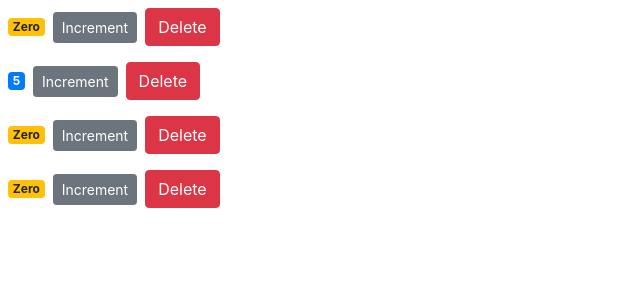
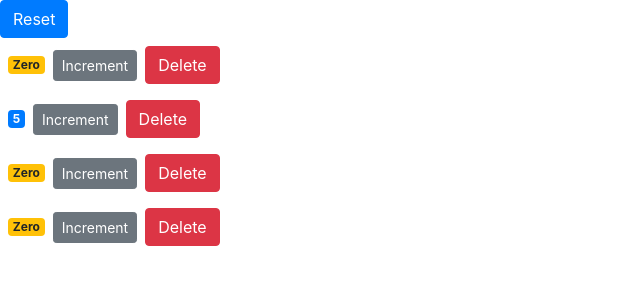
Before and after one commit to kenderb/ReactJS_practice, a React (Create React App) app in the folder counter-app/: page / in a window 1280 px wide. Shown: the top 300 px of the page, without its empty margins (0-640 px from the left). Built offline with nearby package versions, Linux system fonts and the light colour scheme.

Commit message:
Create the Reset button for the app

```diff
--- a/counter-app/src/components/counters.jsx
+++ b/counter-app/src/components/counters.jsx
@@ -25,11 +25,21 @@
     this.setState({counters});
   }
 
+  handleReset = () => {
+    const counters = this.state.counters.map(counter => {
+      return {id: counter.id, value: 0 };
+    });
+    this.setState({counters});
+  }
+
   render() {
     const { counters } = this.state;
 
     return (
       <div>
+        <button className="btn btn-primary" onClick={this.handleReset}>
+          Reset
+        </button>
         {counters.map(counter => <Counter
           key={counter.id}
           counter={counter}
```
Also changed, not shown: 1 other file (tests, documents, lock files or other folders).
